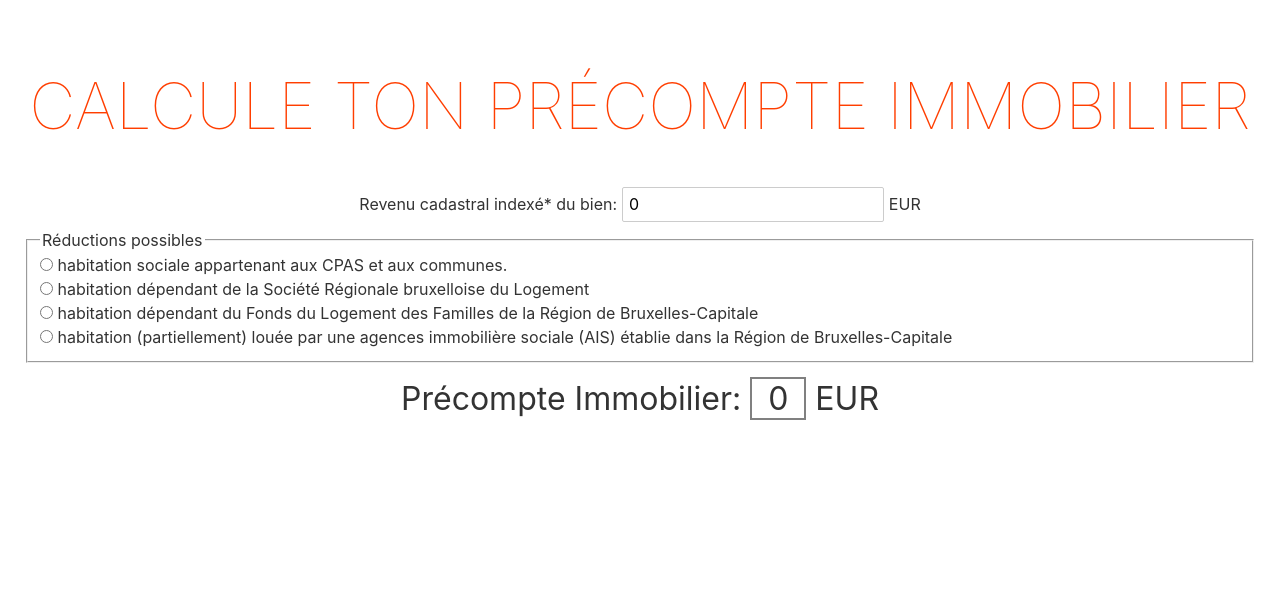
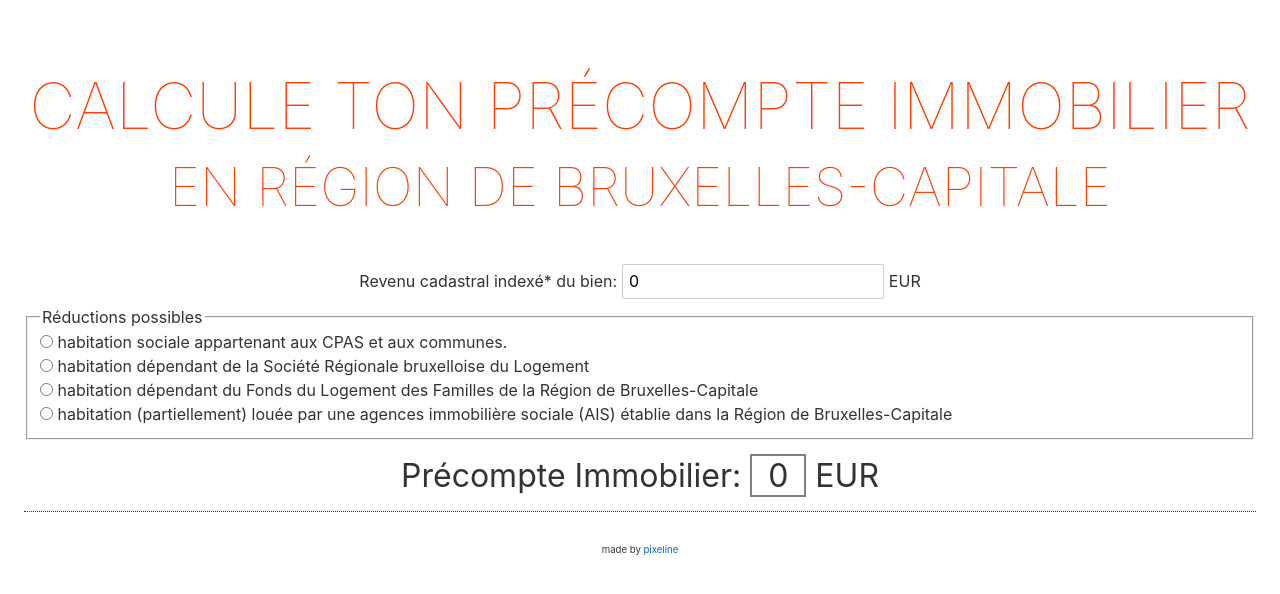
Before and after one commit to pixeline/calculateur-precompte-immobilier, a Svelte app: page / in a window 1280 px wide. Shown: the top 594 px of the page. Built offline with nearby package versions, Linux system fonts and the light colour scheme.

Commit message:
adds styling

```diff
--- a/src/App.svelte
+++ b/src/App.svelte
@@ -65,6 +65,12 @@
     padding-right: 1rem;
   }
 
+  footer {
+    border-top: 1px dotted #333;
+    padding: 2rem 0;
+    font-size: 0.6rem;
+  }
+
   @media (min-width: 640px) {
     main {
       max-width: none;
@@ -73,7 +79,11 @@
 </style>
 
 <main>
-  <h1>Calcule ton Précompte Immobilier</h1>
+  <h1>
+    Calcule ton Précompte Immobilier
+    <br />
+    <small>en région de Bruxelles-Capitale</small>
+  </h1>
 
   <div>
     <label>
@@ -102,5 +112,8 @@
     <span class="precompte_amount">{total_amount}</span>
     EUR
   </div>
-
+  <footer>
+    made by
+    <a href="https://pixeline.be">pixeline</a>
+  </footer>
 </main>
```
